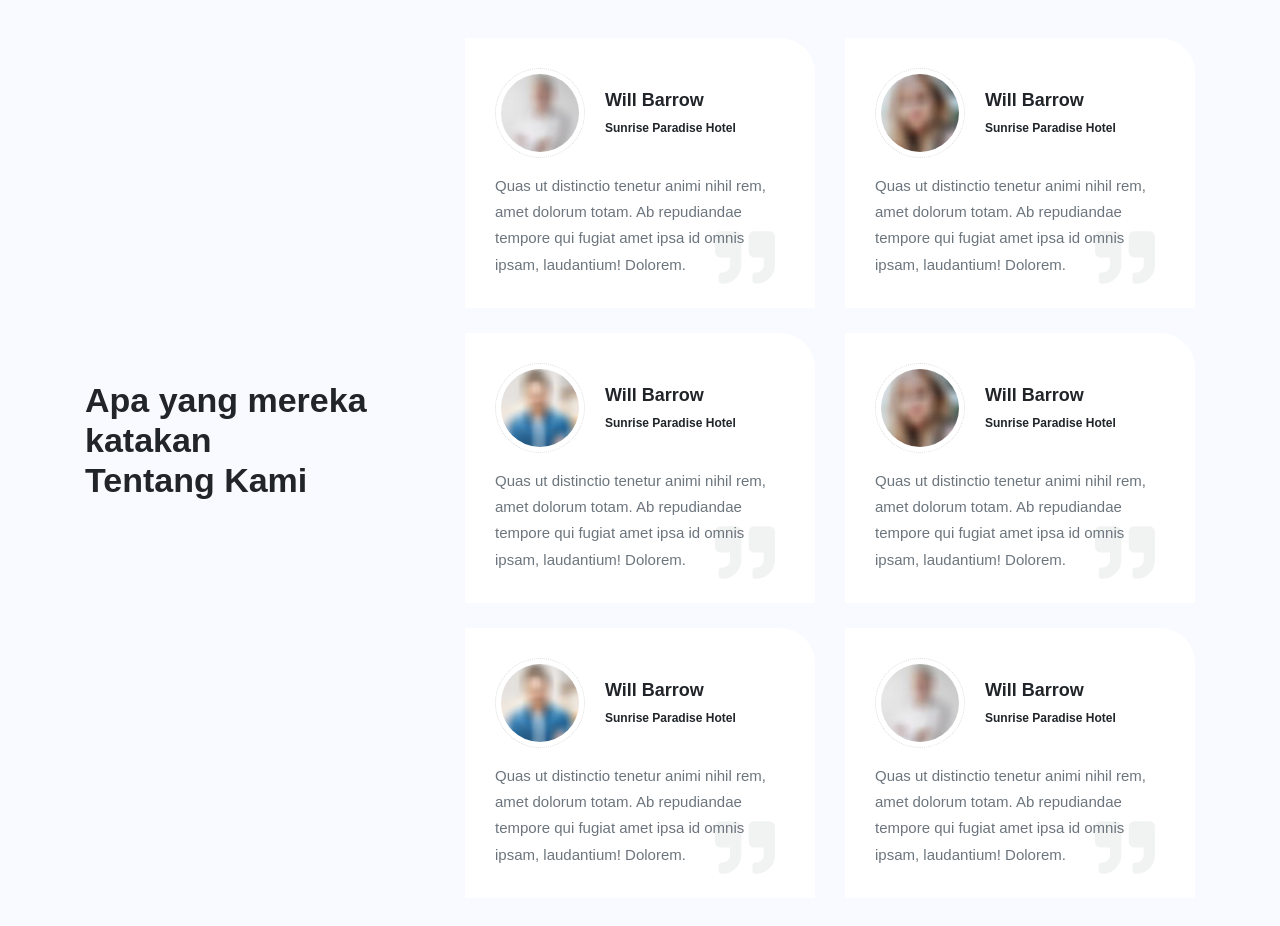
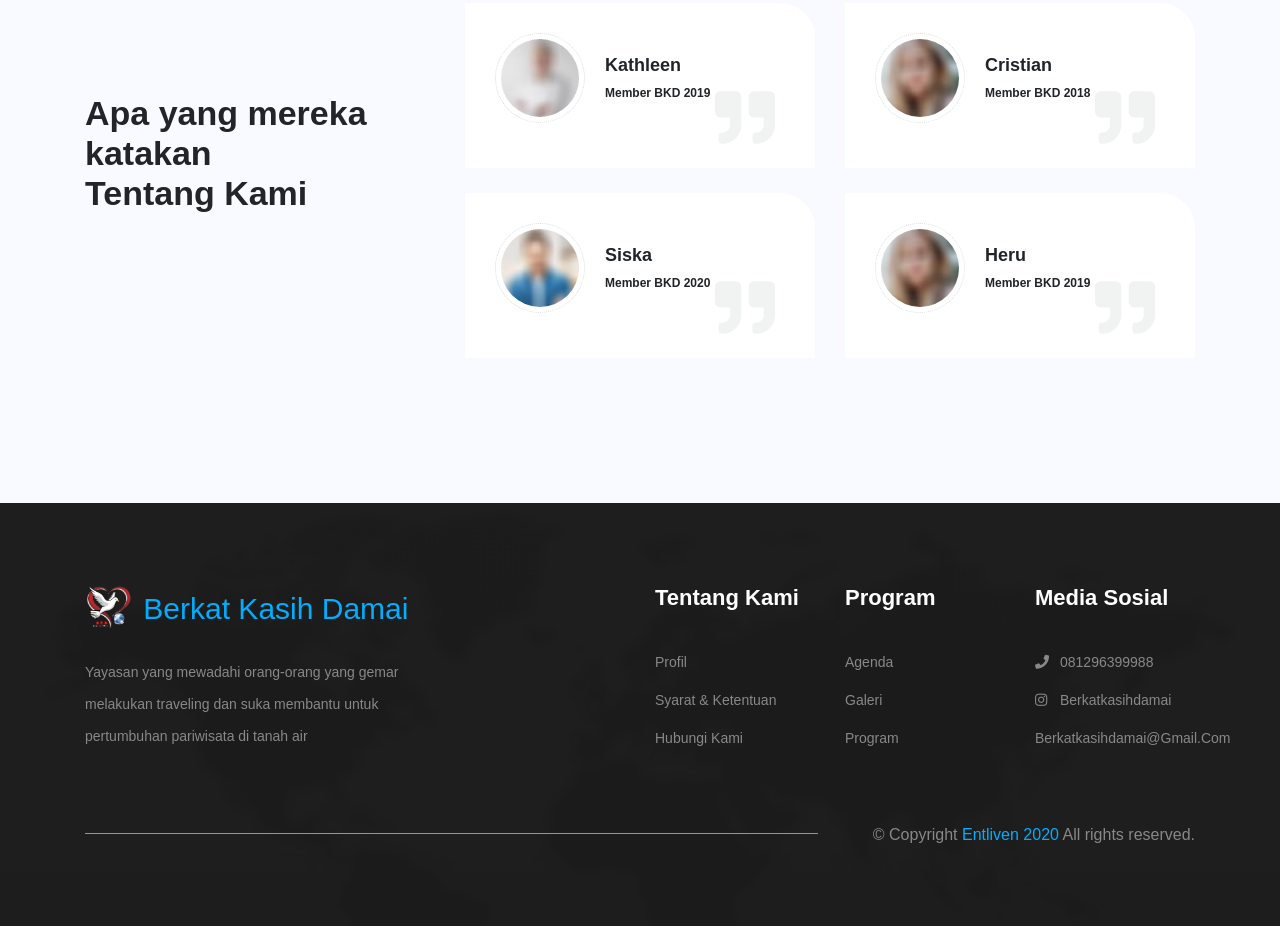
Before and after one commit to vandrysetiyanto/berkat, a plain HTML site: page index.html in a window 1280 px wide. Shown: the part 2209-3135 px from the top of the page. Drawn offline with Linux system fonts and the light colour scheme; some packages are replaced by stand-ins of ours; files whose address does not match are found by name; a web font is replaced by a local one.

Commit message:
edit index penyesuaian

```diff
--- a/index.html
+++ b/index.html
@@ -148,8 +148,8 @@
                                 <div class="img-icon mb-4">
                                      <i class="ti-thumb-up"></i>
                                 </div>
-                                <h4 class="mb-2">The right advice</h4>
-                                <p>Our team are experts in matching you with the right provider.</p>
+                                <h4 class="mb-2">Pelayanan Terbaik</h4>
+                                <!-- <p>Our team are experts in matching you with the right provider.</p> -->
                             </div>
                         </div>
 
@@ -158,8 +158,8 @@
                                 <div class="img-icon mb-4">
                                    <i class="ti-cup"></i>
                                 </div>
-                                <h4 class="mb-2">Recognised for excellence</h4>
-                                <p>We've been awarded for our high rate of customer satisfaction.</p>
+                                <h4 class="mb-2">Penghargaan Member</h4>
+                                <!-- <p>We've been awarded for our high rate of customer satisfaction.</p> -->
                             </div>
                         </div>
 
@@ -168,8 +168,8 @@
                                 <div class="img-icon mb-4">
                                     <i class="ti-wallet"></i>
                                 </div>
-                                <h4 class="mb-2">Compare the best</h4>
-                                <p>We only compare market leaders with a reputation for service quality.</p>
+                                <h4 class="mb-2">Donatur</h4>
+                                <!-- <p>We only compare market leaders with a reputation for service quality.</p> -->
                             </div>
                         </div>
 
@@ -178,8 +178,8 @@
                                 <div class="img-icon mb-4">
                                     <i class="ti-dashboard"></i>
                                 </div>
-                                <h4 class="mb-2">Premium Services</h4>
-                                <p>We only compare market leaders with a reputation for service quality.</p>
+                                <h4 class="mb-2">Pelayanan Member</h4>
+                                <!-- <p>We only compare market leaders with a reputation for service quality.</p> -->
                             </div>
                         </div>
                     </div>
@@ -578,12 +578,12 @@
                                <div class="test-author-thumb d-flex">
                                    <img src="images/client/test-1.jpg" alt="Testimonial author" class="img-fluid">
                                    <div class="test-author-info">
-                                       <h4>Will Barrow</h4>
-                                       <h6>Sunrise Paradise Hotel</h6>
+                                       <h4>Kathleen</h4>
+                                       <h6>Member BKD 2019</h6>
                                    </div>
                                </div>
 
-                                Quas ut distinctio tenetur animi nihil rem, amet dolorum totam. Ab repudiandae tempore qui fugiat amet ipsa id omnis ipsam, laudantium! Dolorem.
+                                <!-- Quas ut distinctio tenetur animi nihil rem, amet dolorum totam. Ab repudiandae tempore qui fugiat amet ipsa id omnis ipsam, laudantium! Dolorem. -->
 
                                 <i class="fa fa-quote-right"></i>
                             </div>
@@ -593,12 +593,12 @@
                                <div class="test-author-thumb d-flex">
                                    <img src="images/client/test-2.jpg" alt="Testimonial author" class="img-fluid">
                                    <div class="test-author-info">
-                                       <h4>Will Barrow</h4>
-                                       <h6>Sunrise Paradise Hotel</h6>
+                                       <h4>Cristian</h4>
+                                       <h6>Member BKD 2018</h6>
                                    </div>
                                </div>
 
-                                Quas ut distinctio tenetur animi nihil rem, amet dolorum totam. Ab repudiandae tempore qui fugiat amet ipsa id omnis ipsam, laudantium! Dolorem.
+                                <!-- Quas ut distinctio tenetur animi nihil rem, amet dolorum totam. Ab repudiandae tempore qui fugiat amet ipsa id omnis ipsam, laudantium! Dolorem. -->
 
                                 <i class="fa fa-quote-right"></i>
                             </div>
@@ -611,12 +611,12 @@
                                <div class="test-author-thumb d-flex">
                                    <img src="images/client/test-3.jpg" alt="Testimonial author" class="img-fluid">
                                    <div class="test-author-info">
-                                       <h4>Will Barrow</h4>
-                                       <h6>Sunrise Paradise Hotel</h6>
+                                       <h4>Siska</h4>
+                                       <h6>Member BKD 2020</h6>
                                    </div>
                                </div>
 
-                                Quas ut distinctio tenetur animi nihil rem, amet dolorum totam. Ab repudiandae tempore qui fugiat amet ipsa id omnis ipsam, laudantium! Dolorem.
+                                <!-- Quas ut distinctio tenetur animi nihil rem, amet dolorum totam. Ab repudiandae tempore qui fugiat amet ipsa id omnis ipsam, laudantium! Dolorem. -->
 
                                 <i class="fa fa-quote-right"></i>
                             </div>
@@ -626,19 +626,19 @@
                                <div class="test-author-thumb d-flex">
                                    <img src="images/client/test-4.jpg" alt="Testimonial author" class="img-fluid">
                                    <div class="test-author-info">
-                                       <h4>Will Barrow</h4>
-                                       <h6>Sunrise Paradise Hotel</h6>
+                                       <h4>Heru</h4>
+                                       <h6>Member BKD 2019</h6>
                                    </div>
                                </div>
 
-                                Quas ut distinctio tenetur animi nihil rem, amet dolorum totam. Ab repudiandae tempore qui fugiat amet ipsa id omnis ipsam, laudantium! Dolorem.
+                                <!-- Quas ut distinctio tenetur animi nihil rem, amet dolorum totam. Ab repudiandae tempore qui fugiat amet ipsa id omnis ipsam, laudantium! Dolorem. -->
 
                                 <i class="fa fa-quote-right"></i>
                             </div>
                         </div>
                     </div>
 
-                     <div class="row">
+                     <!-- <div class="row">
                         <div class="col-lg-6">
                             <div class="test-inner">
                                <div class="test-author-thumb d-flex">
@@ -647,11 +647,11 @@
                                        <h4>Will Barrow</h4>
                                        <h6>Sunrise Paradise Hotel</h6>
                                    </div>
-                               </div>
+                               </div> -->
 
-                                Quas ut distinctio tenetur animi nihil rem, amet dolorum totam. Ab repudiandae tempore qui fugiat amet ipsa id omnis ipsam, laudantium! Dolorem.
+                                <!-- Quas ut distinctio tenetur animi nihil rem, amet dolorum totam. Ab repudiandae tempore qui fugiat amet ipsa id omnis ipsam, laudantium! Dolorem. -->
 
-                                <i class="fa fa-quote-right"></i>
+                                <!-- <i class="fa fa-quote-right"></i>
                             </div>
                         </div>
 
@@ -663,13 +663,13 @@
                                        <h4>Will Barrow</h4>
                                        <h6>Sunrise Paradise Hotel</h6>
                                    </div>
-                               </div>
+                               </div> -->
 
-                                Quas ut distinctio tenetur animi nihil rem, amet dolorum totam. Ab repudiandae tempore qui fugiat amet ipsa id omnis ipsam, laudantium! Dolorem.
+                                <!-- Quas ut distinctio tenetur animi nihil rem, amet dolorum totam. Ab repudiandae tempore qui fugiat amet ipsa id omnis ipsam, laudantium! Dolorem. -->
 
-                                <i class="fa fa-quote-right"></i>
+                                <!-- <i class="fa fa-quote-right"></i>
                             </div>
-                        </div>
+                        </div> -->
                     </div>
                 </div>
             </div>
@@ -761,6 +761,7 @@
                     <div class="footer-widget">
                         <!-- Brand -->
                         <a href="#" class="footer-brand text-black-bkd">
+                            <img src="images/icon/bkd_icon.png" width="50" height="50" class="d-inline-block align-top" alt="">
                             Berkat Kasih Damai
                         </a>
                         <p>Yayasan yang mewadahi orang-orang yang gemar melakukan traveling dan suka membantu untuk pertumbuhan pariwisata di tanah air</p>
```
Also changed, not shown: agenda.html (+1 -0 lines), contact.html (+1 -0 lines), donasi.html (+1 -0 lines), gabung.html (+1 -0 lines), galeri.html (+1 -0 lines), masuk.html (+1 -0 lines), program.html (+1 -0 lines), syaratketentuan.html (+1 -0 lines), tentang.html (+1 -0 lines).
